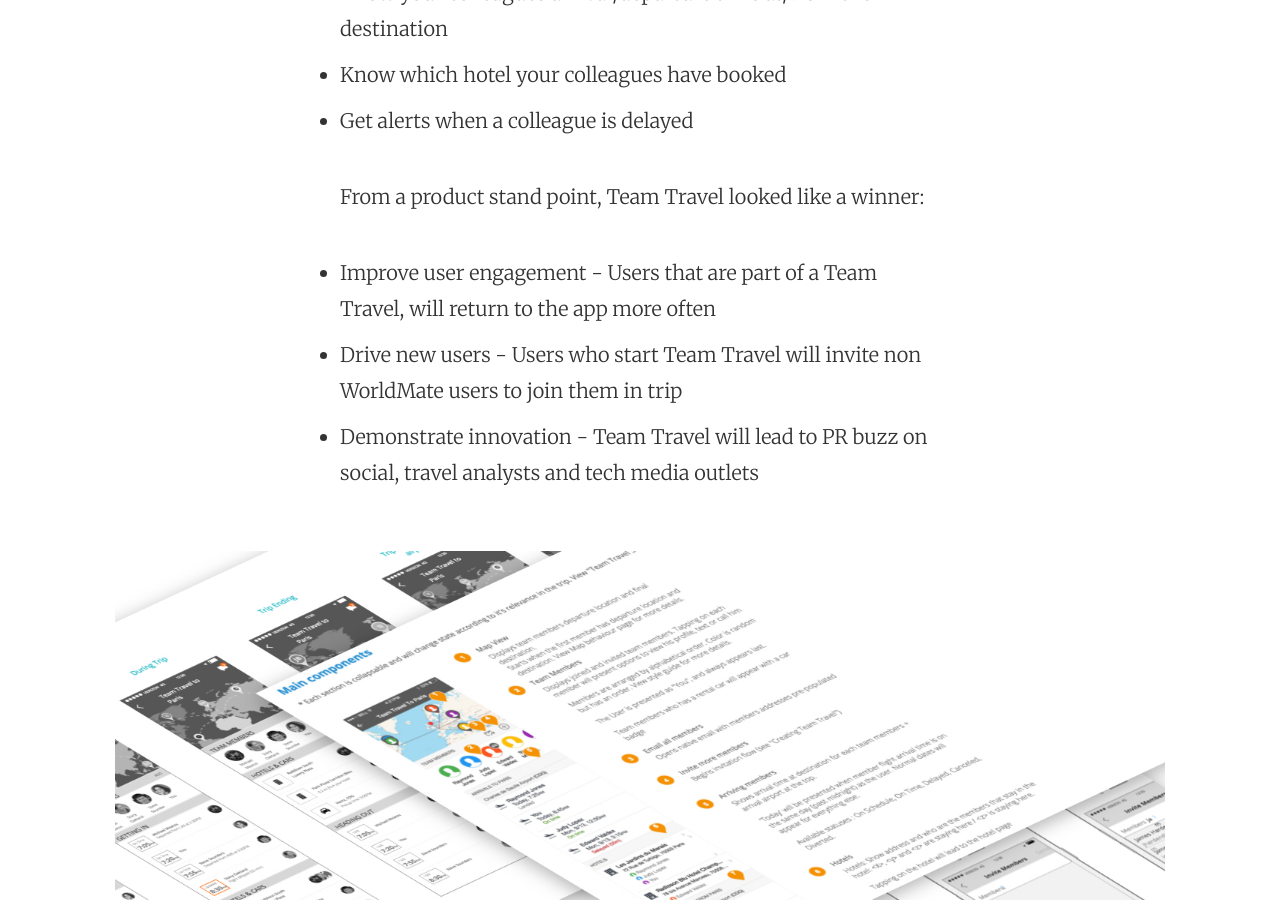
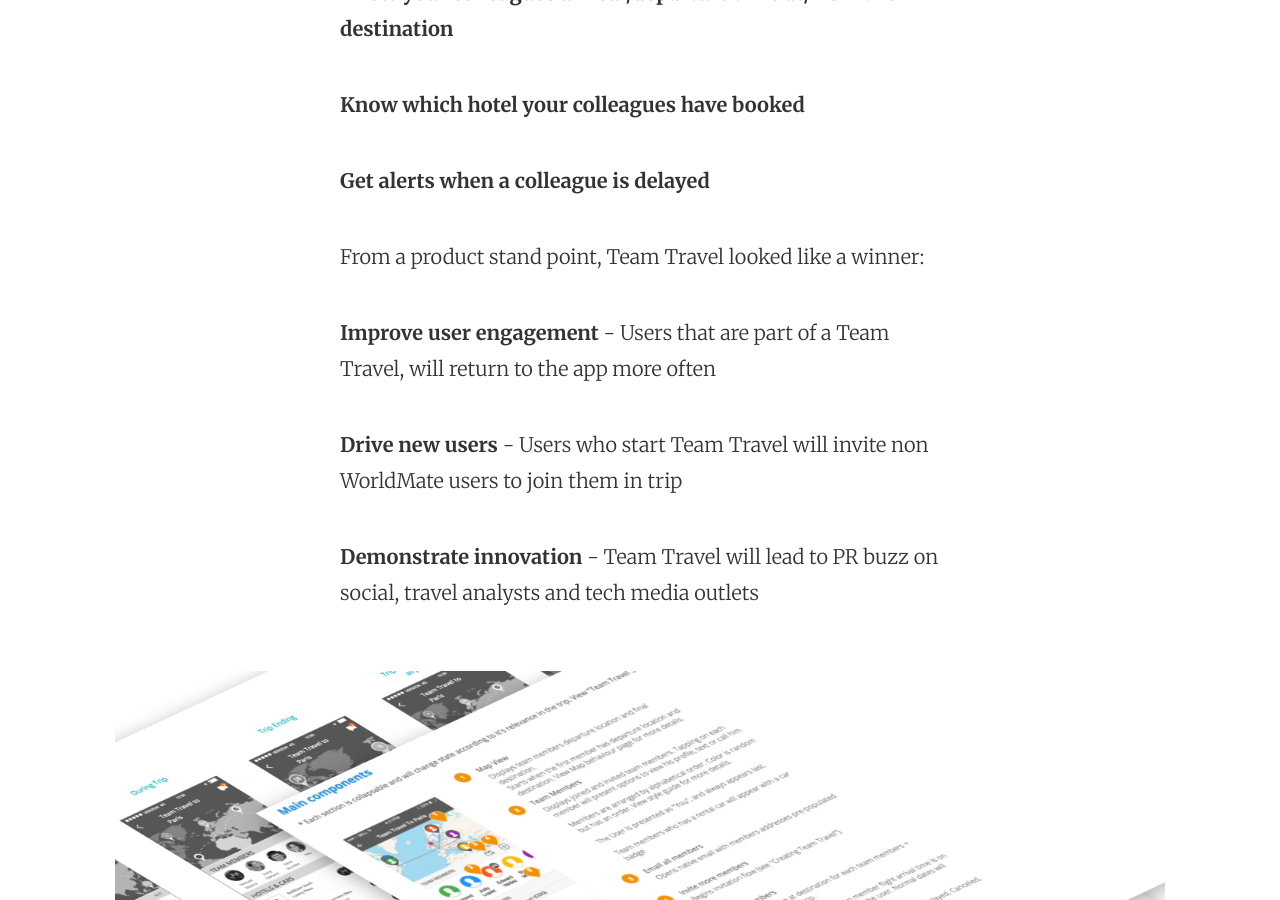
Before and after one commit to omrimor/omrimor.github.io, a Jekyll site: the page built from work/_posts/2016-02-04-worldmate.md, in a window 1280 px wide and 900 px high, scrolled down 2390 px. Built offline with Jekyll 4.4.1, drawn with Linux system fonts in a browser that asks for light colours; nearby versions of some CDN libraries; Markdown is read by kramdown in place of the engine named in the settings.

```diff
--- a/work/_posts/2016-02-04-worldmate.md
+++ b/work/_posts/2016-02-04-worldmate.md
@@ -26,17 +26,21 @@ That's the momentum our product team needed to move it from the backlog into wor
 
 After discussing the feature with our PM, we set some goals:
 
-* Know your colleagues arrival/departure time at/from the destination
-* Know which hotel your colleagues have booked
-* Get alerts when a colleague is delayed
+**Know your colleagues arrival/departure time at/from the destination**
+
+**Know which hotel your colleagues have booked**
+
+**Get alerts when a colleague is delayed**
 
 From a product stand point, Team Travel looked like a winner:
 
-* Improve user engagement - Users that are part of a Team Travel,
+**Improve user engagement** - Users that are part of a Team Travel,
 will return to the app more often
-* Drive new users - Users who start Team Travel will invite non WorldMate users
+
+**Drive new users** - Users who start Team Travel will invite non WorldMate users
 to join them in trip
-* Demonstrate innovation - Team Travel will lead to PR buzz on social,
+
+**Demonstrate innovation** - Team Travel will lead to PR buzz on social,
 travel analysts and tech media outlets
 
 <div class="images">
```
Also changed, not shown: work/_posts/2016-07-12-cwt-to-go.md (+5 -3 lines).
